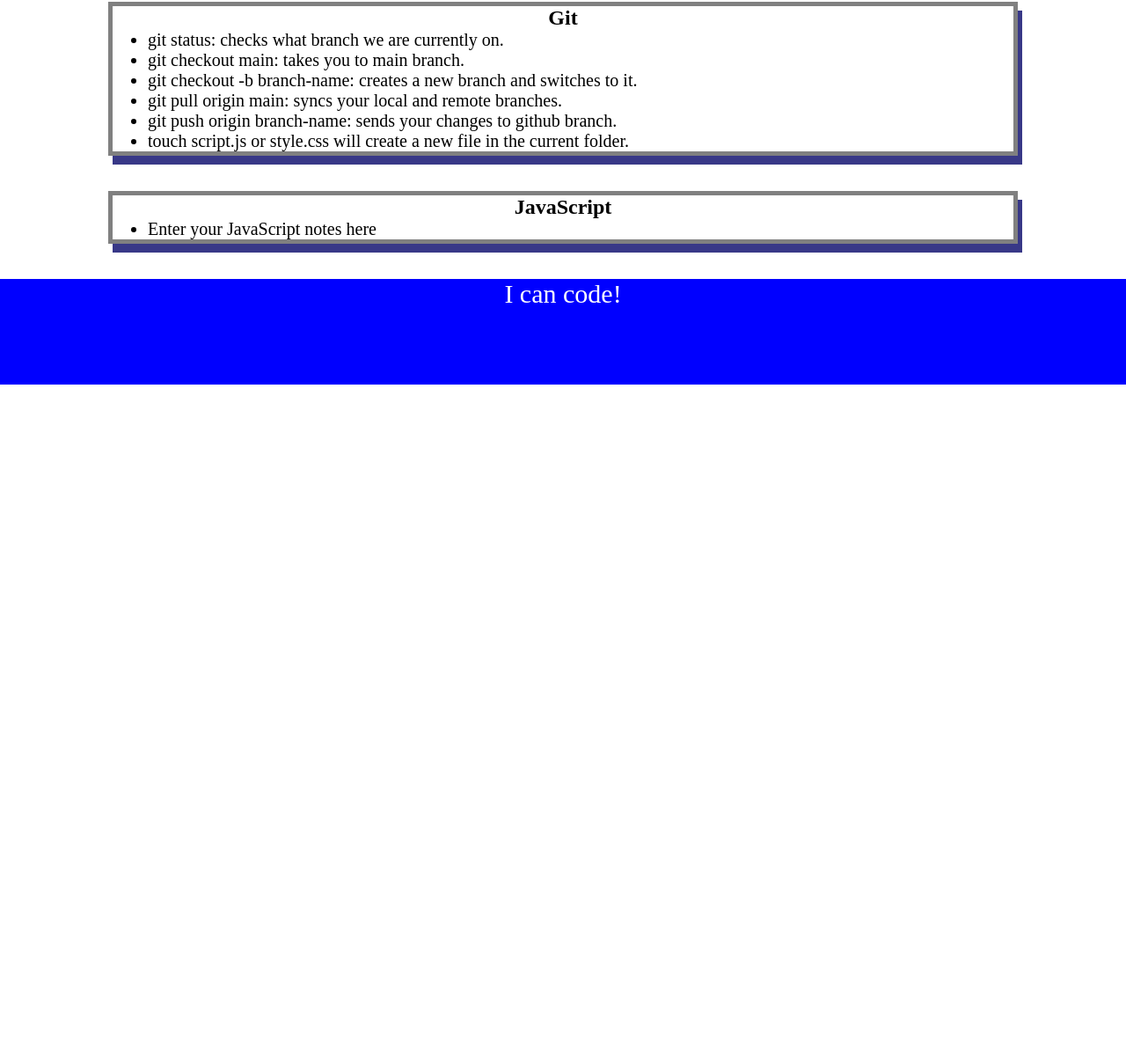
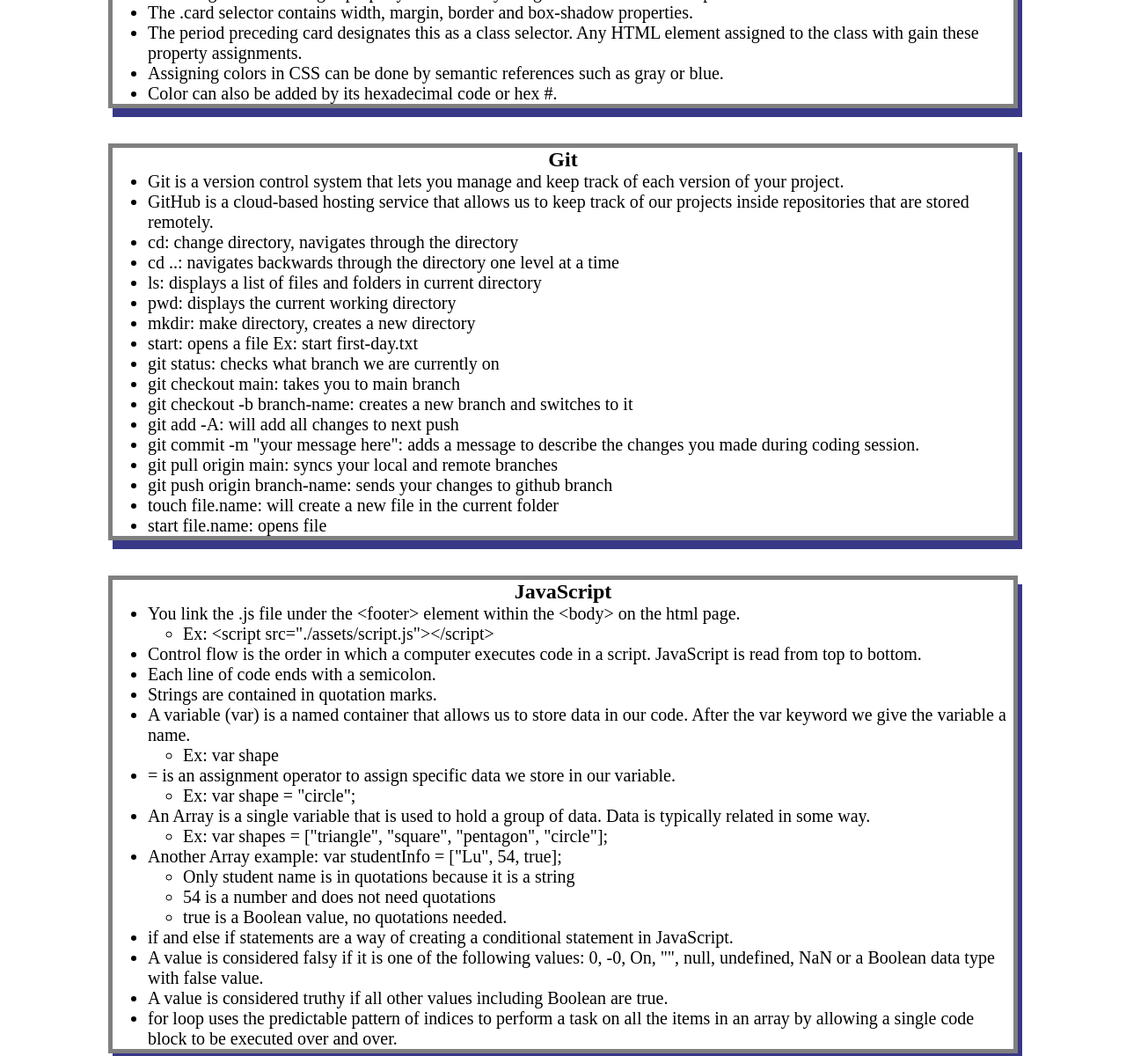
Before and after one commit to LDudrey/prework-study-guide, a plain HTML site: page index.html in a window 1280 px wide. Shown: the part 1600-2800 px from the top of the page at 88% size. Before the commit the page ends 2037 px from the top, so only its background shows below. Drawn offline with Linux system fonts and the light colour scheme.

Commit message:
Added JavaScript functions to project

```diff
--- a/assets/script.js
+++ b/assets/script.js
@@ -1,18 +1,30 @@
 var topics = ['HTML', 'CSS', 'Git', 'JavaScript'];
+var randomTopics = topics[Math.floor(Math.random() * topics.length)];
 
+function listTopics() {
  for(var x = 0; x < topics.length; x++) {
     console.log(topics[x]);
  }
-/*
-if (topic === 'HTML') {
+}
+
+
+function selectTopics() {
+ if (randomTopics === 'HTML') {
   console.log("Let's study HTML!");
-} else if (topic === 'CSS') {
+ } else if (randomTopics === 'CSS') {
   console.log("Let's study CSS!");
-} else if (topic === 'Git') {
+ } else if (randomTopics === 'Git') {
   console.log("Let's study Git!");
-} else if (topic === 'JavaScript') {
+ } else if (randomTopics === 'JavaScript') {
   console.log("Let's study JavaScript!");
  } else {
   console.log('Please try again!');
  }
-*/
+
+}
+
+
+console.log('Here are the topics we learned through Prework:');
+listTopics();
+console.log('Which topic should we study first?');
+selectTopics();
--- a/index.html
+++ b/index.html
@@ -30,7 +30,6 @@
             <li>Content division elements</li>
             <li>Semantic elements</li>
           </ul>
-
            <li>Preceding HTML code is a declaration &lt;!DOCTYPE html&gt; Declarations are NOT case-sensitive. Declaration tells the browser what document type to expect when it is opened.</li>
            <li>The HTML attribute &lt;html lang="en"&gt; tells the browser what language for the webpage.</li>
            <li>HTML attributes are always defined in the beginning element, never the closing element.</li>
@@ -42,7 +41,13 @@
             <li>The meta element &lt;viewport&gt; element sets the default view of our webpage.</li>
             <li>The &lt;title&gt; element defines the title for a webpage. It is required and extremely important for Search Engine Optimization (SEO).</li>
           </ul>
-           <li>The &lt;body&gt; element represents the visible content shown to the user. It is an example of a Semantic HTML element.</li>
+           <li>The &lt;body&gt; represents the visible content shown to the user. It is an example of a Semantic HTML element.</li>
+           <li>Use &lt;h1&gt; headings in order from &lt;h1&gt; to &lt;h6&gt;</li>
+           <li>The &lt;p&gt; represents a paragraph or block of text.</li>
+           <li>The &lt;ul&gt;, &lt;ol&gt;, &lt;li&gt; elements represent unordered lists, ordered lists, and list items.</li>
+           <li>The &lt;img&gt; element contains information about images that are displayed on the webpage. &lt;src&gt; defines the image location</li>
+           <li>The &lt;br&gt; element creates a line break or empty space.</li>
+           <li>The &lt;a&gt; stands for anchor and creates links to the same webpage or other pages.</li>
            <li>The &lt;style&gt; element defines the CSS styles associated with a website.</li>
            <li>The &lt;base&gt; element defines the base URL for a webpage.</li>
            <li>The &lt;link&gt; element connects an external resource to the HTML document.</li>
@@ -83,19 +88,59 @@
       <section class="card" id="git-section">
         <h2>Git</h2>
         <ul>
-          <li>git status: checks what branch we are currently on.</li>
-          <li>git checkout main: takes you to main branch.</li>
-          <li>git checkout -b branch-name: creates a new branch and switches to it.</li>
-          <li>git pull origin main: syncs your local and remote branches.</li>
-          <li>git push origin branch-name: sends your changes to github branch.</li>
-          <li>touch script.js or style.css will create a new file in the current folder.</li>
+           <li>Git is a version control system that lets you manage and keep track of each version of your project.</li>
+           <li>GitHub is a cloud-based hosting service that allows us to keep track of our projects inside repositories that are stored remotely.</li>
+           <li>cd: change directory, navigates through the directory
+           <li>cd ..: navigates backwards through the directory one level at a time</li>
+           <li>ls: displays a list of files and folders in current directory</li>
+           <li>pwd: displays the current working directory</li>
+           <li>mkdir: make directory, creates a new directory</li>
+           <li>start: opens a file Ex: start first-day.txt</li>
+           <li>git status: checks what branch we are currently on</li>
+           <li>git checkout main: takes you to main branch</li>
+           <li>git checkout -b branch-name: creates a new branch and switches to it</li>
+           <li>git add -A: will add all changes to next push</li>
+           <li>git commit -m "your message here": adds a message to describe the changes you made during coding session.</li>
+           <li>git pull origin main: syncs your local and remote branches</li>
+           <li>git push origin branch-name: sends your changes to github branch</li>
+           <li>touch file.name: will create a new file in the current folder</li>
+           <li>start file.name: opens file</li>
         </ul>
       </section>
 
       <section class="card" id="javascript-section">
         <h2>JavaScript</h2>
         <ul>
-          <li>Enter your JavaScript notes here</li>
+           <li>You link the .js file under the &lt;footer&gt; element within the &lt;body&gt; on the html page.</li>
+        <ul>
+           <li> Ex: &lt;script src="./assets/script.js"&gt;&lt;/script&gt;</li>
+        </ul>
+           <li>Control flow is the order in which a computer executes code in a script. JavaScript is read from top to bottom.</li>
+           <li>Each line of code ends with a semicolon.</li>
+           <li>Strings are contained in quotation marks.</li>
+           <li>A variable (var) is a named container that allows us to store data in our code. After the var keyword we give the variable a name.</li>
+        <ul>
+           <li>Ex: var shape</li>
+        </ul>
+           <li>= is an assignment operator to assign specific data we store in our variable.</li>
+        <ul>
+           <li>Ex: var shape = "circle";</li>
+        </ul>
+           <li>An Array is a single variable that is used to hold a group of data. Data is typically related in some way.</li>
+        <ul>
+           <li>Ex: var shapes = ["triangle", "square", "pentagon", "circle"];</li>
+        </ul>
+           <li>Another Array example: var studentInfo = ["Lu", 54, true];</li>
+        <ul>
+            <li>Only student name is in quotations because it is a string</li>
+            <li>54 is a number and does not need quotations</li>
+            <li>true is a Boolean value, no quotations needed.</li>
+        </ul>
+
+           <li>if and else if statements are a way of creating a conditional statement in JavaScript.</li>
+           <li>A value is considered falsy if it is one of the following values: 0, -0, On, "", null, undefined, NaN or a Boolean data type with false value.</li>
+           <li>A value is considered truthy if all other values including Boolean are true.</li>
+           <li>for loop uses the predictable pattern of indices to perform a task on all the items in an array by allowing a single code block to be executed over and over.</li>
         </ul>
 
       </section>
```
Lines whose indentation alone changed are shown as unchanged.
